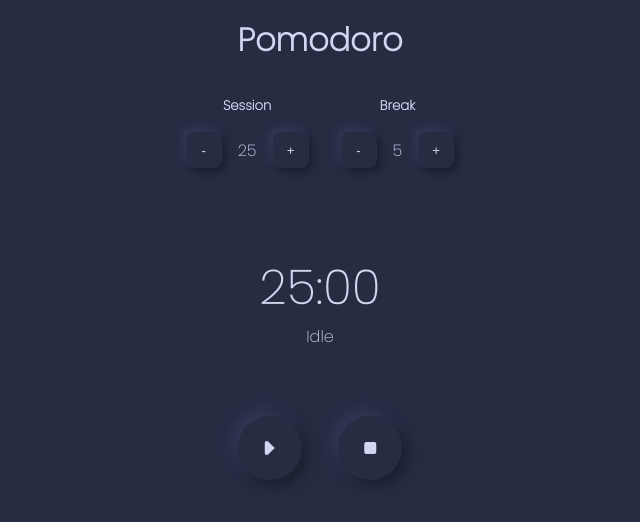
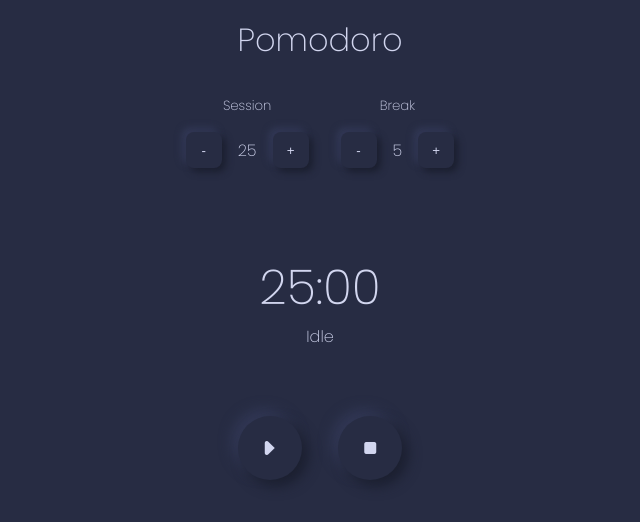
Before and after one commit to irhammuch/webpack-pomodoro-app, a website: page index.html in a window 1280 px wide. Shown: the whole page, without its empty margins (320-960 px from the left). Drawn offline with nearby package versions, Linux system fonts and the light colour scheme; files that its build step writes are made by us from their sources; files whose address does not match are found by name.

Commit message:
lighter header font

```diff
--- a/src/styles.scss
+++ b/src/styles.scss
@@ -16,6 +16,15 @@ $bs-inner-sm: -4px -4px 7px;
 * {
   padding: 0;
   margin: 0;
+}
+
+h1,
+h2,
+h3,
+h4,
+h5,
+h6 {
+  font-weight: 400;
 }
 
 body {
```
